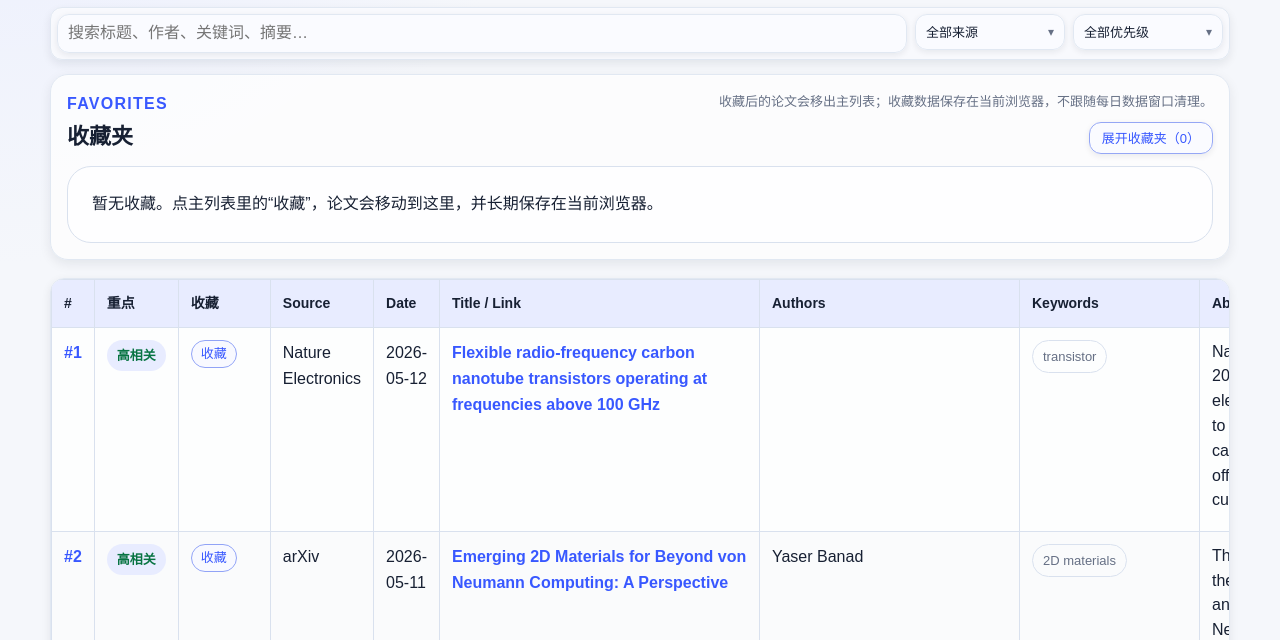
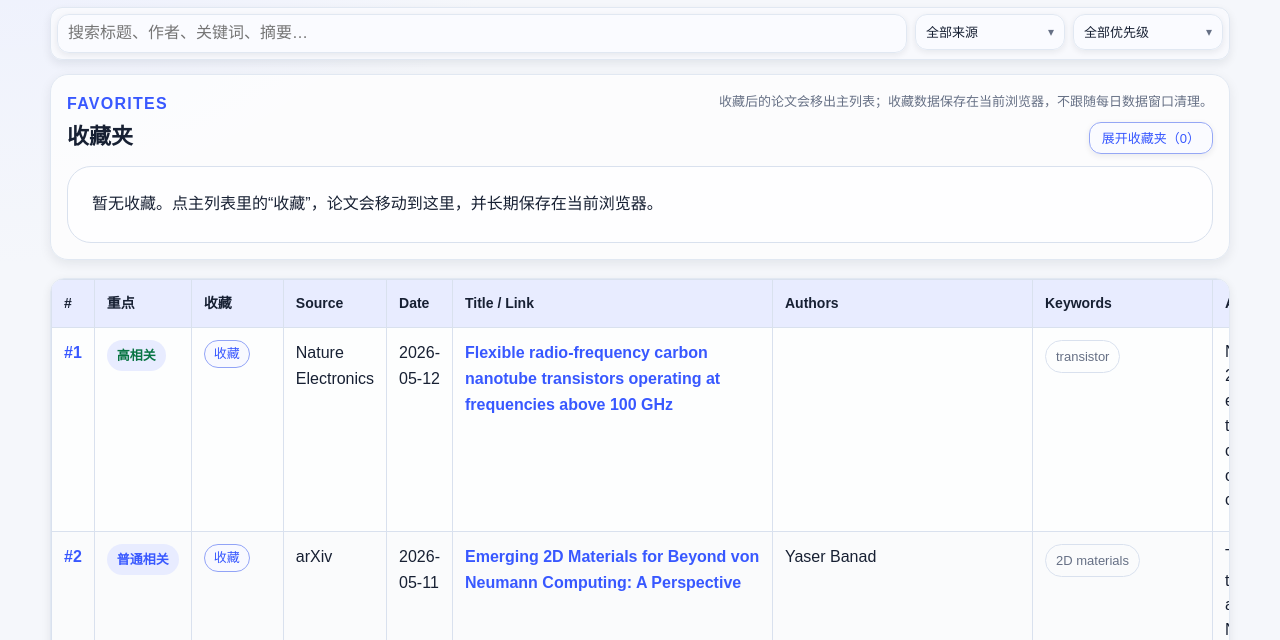
Before and after one commit to Xiaomiao-Fsd/xiaomiao-paper-digest-v2, a plain HTML site: page index.html in a window 1280 px wide. Shown: the part 312-952 px from the top of the page. Drawn offline with Linux system fonts and the light colour scheme.

Commit message:
Fix paper digest priority labels

```diff
--- a/assets/app.js
+++ b/assets/app.js
@@ -20,7 +20,8 @@ function paperKey(p) {
 function normalizePaper(p) {
   const highlights = Array.isArray(p.highlights) ? p.highlights : [];
   const explicitPriority = ['company', 'high', 'normal'].includes(p.priority) ? p.priority : '';
-  const priority = explicitPriority || (highlights.some(h => /Intel|TSMC/i.test(h)) ? 'company' : (Number(p.priority || p.score || 0) >= 2 || Number(p.score || 0) >= 8 ? 'high' : 'normal'));
+  const numericPriority = Number.isFinite(Number(p.priority)) ? Number(p.priority) : null;
+  const priority = explicitPriority || (highlights.some(h => /Intel|TSMC/i.test(h)) ? 'company' : (numericPriority !== null ? (numericPriority >= 1 ? 'high' : 'normal') : (Number(p.score || 0) >= 8 ? 'high' : 'normal')));
   return { ...p, highlights, priority, uid: paperKey(p) || `paper:${Math.random().toString(36).slice(2)}` };
 }
 function priorityLabel(priority) {
--- a/index.html
+++ b/index.html
@@ -134,6 +134,6 @@
     </article>
   </template>
 
-  <script src="./assets/app.js?v=20260514-subtitle1" defer></script>
+  <script src="./assets/app.js?v=20260514-priority1" defer></script>
 </body>
 </html>
```
